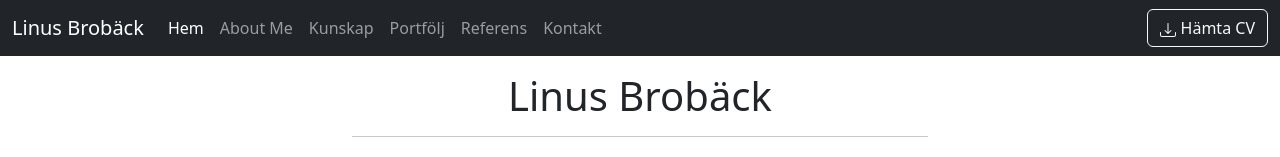
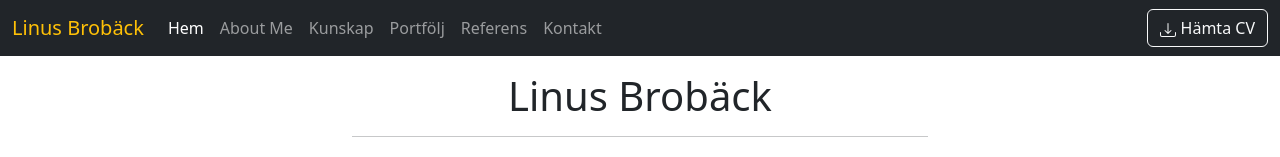
Before and after one commit to Limpan89/Portfolio, a React app in the folder portfolio/: page / in a window 1280 px wide. Shown: the top 157 px of the page. Built offline with nearby package versions, Linux system fonts and the light colour scheme; the HTML template or start-up script is replaced by a standard one.

Commit message:
fixed so navbar-brand links to home page

```diff
--- a/portfolio/src/components/Header.jsx
+++ b/portfolio/src/components/Header.jsx
@@ -1,5 +1,6 @@
 import HeaderNavItem from "./HeaderNavItem"
 import { Download } from "react-bootstrap-icons"
+import { Link } from "react-router-dom"
 
 function Header() {
 
@@ -7,7 +8,7 @@
     <header className="sticky-top">
       <nav className="navbar navbar-expand-lg bg-dark bottom-border border-body" data-bs-theme="dark">
         <div className="container-fluid">
-          <a className="navbar-brand" href="#">Linus Brobäck</a>
+          <Link className="navbar-brand text-warning" to="/">Linus Brobäck</Link>
           <button className="navbar-toggler" type="button" data-bs-toggle="collapse" data-bs-target="#navbarSupportedContent" aria-controls="navbarSupportedContent" aria-expanded="false" aria-label="Toggle navigation">
             <span className="navbar-toggler-icon"></span>
           </button>
```
